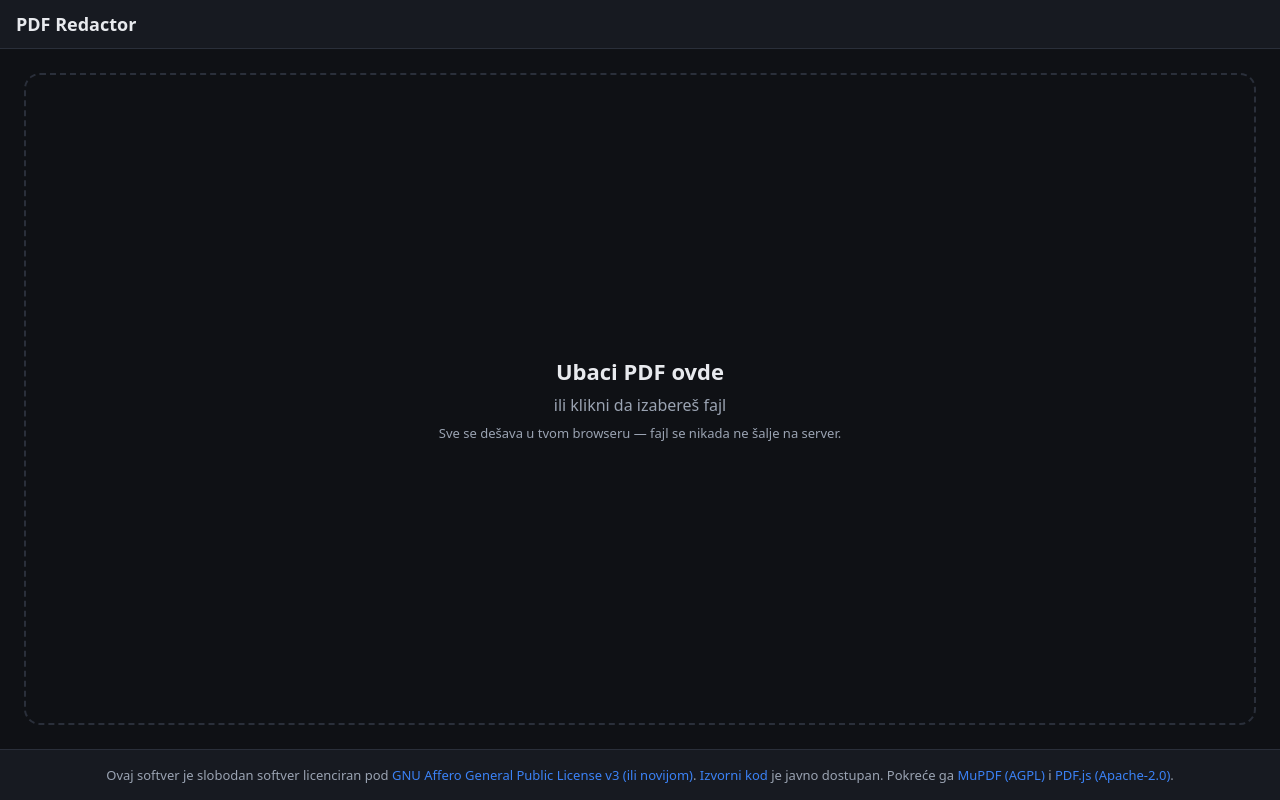
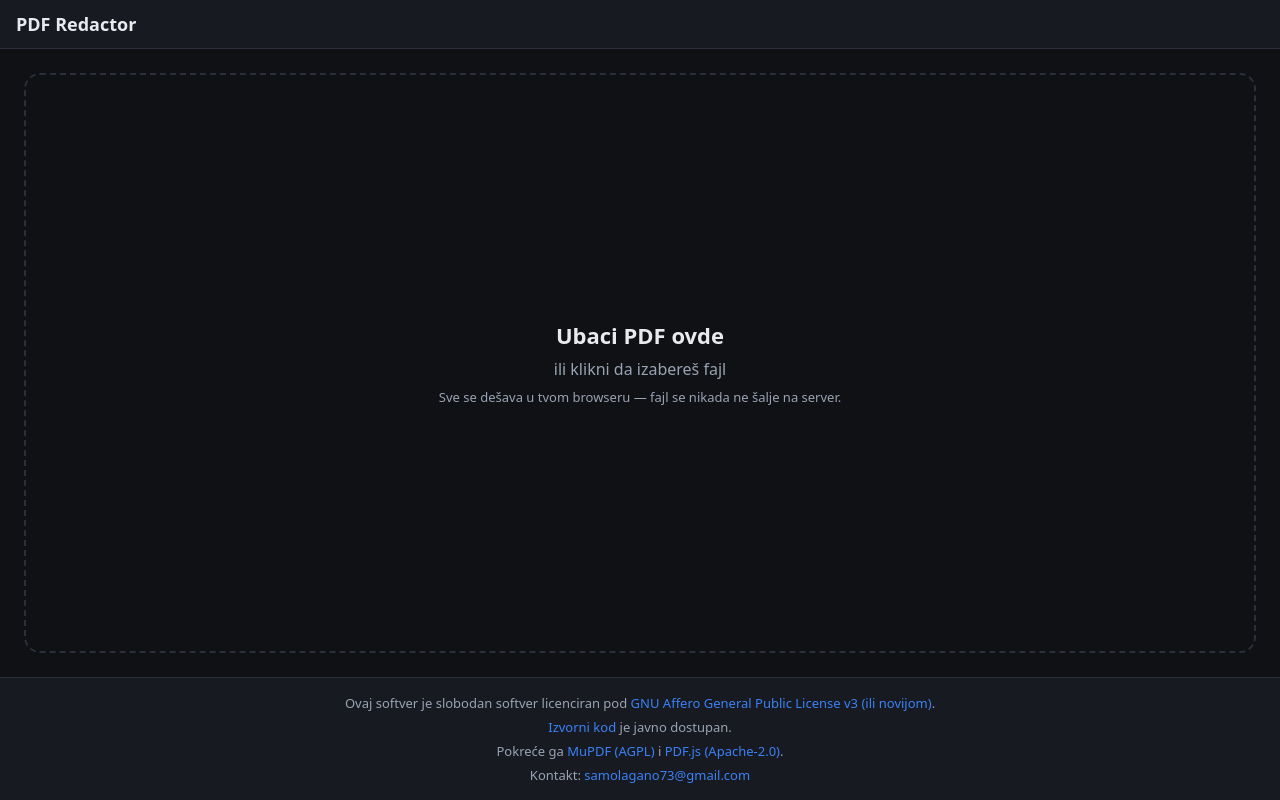
Before and after one commit to modemanola/pdf-edit, a Next.js app: page / in a window 1280 px wide. Built offline with nearby package versions, Linux system fonts and the light colour scheme.

Commit message:
kontakt dodat

```diff
--- a/app/globals.css
+++ b/app/globals.css
@@ -313,6 +313,9 @@ a.download:hover {
   text-align: center;
   font-size: 13px;
   color: var(--text-muted);
+  display: flex;
+  flex-direction: column;
+  gap: 6px;
 }
 
 .license-notice p {
--- a/app/page.tsx
+++ b/app/page.tsx
@@ -376,7 +376,9 @@ export default function Home() {
           >
             GNU Affero General Public License v3 (ili novijom)
           </a>
-          .{" "}
+          .
+        </p>
+        <p>
           <a
             href="https://github.com/modemanola/pdf-edit"
             target="_blank"
@@ -384,7 +386,10 @@ export default function Home() {
           >
             Izvorni kod
           </a>{" "}
-          je javno dostupan. Pokreće ga{" "}
+          je javno dostupan.
+        </p>
+        <p>
+          Pokreće ga{" "}
           <a href="https://mupdf.com" target="_blank" rel="noreferrer">
             MuPDF (AGPL)
           </a>{" "}
@@ -394,6 +399,10 @@ export default function Home() {
           </a>
           .
         </p>
+        <p>
+          Kontakt:{" "}
+          <a href="mailto:samolagano73@gmail.com">samolagano73@gmail.com</a>
+        </p>
       </footer>
     </div>
   );
```
Also changed, not shown: 1 other file (tests, documents, lock files or other folders).
